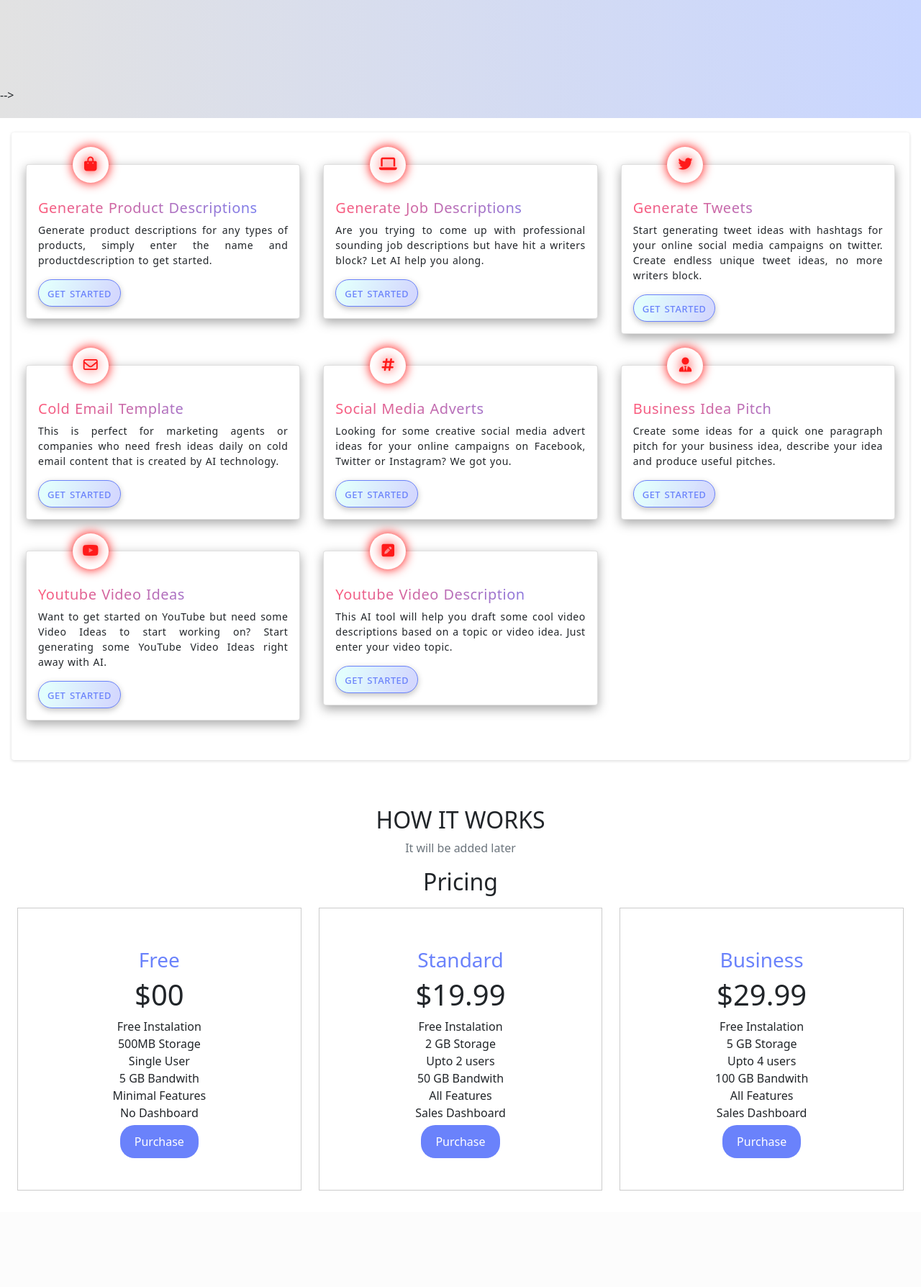
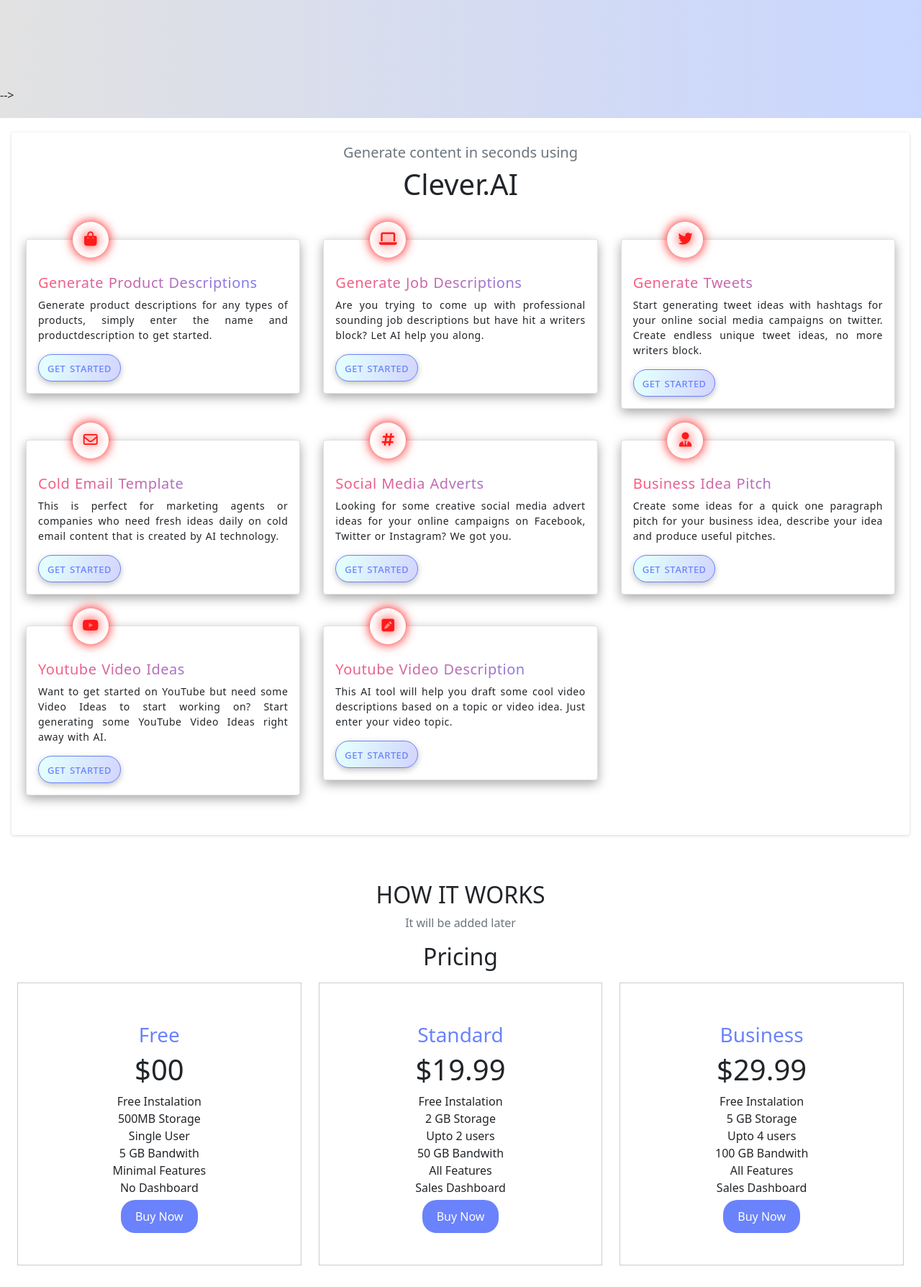
Before and after one commit to sukhendu02/Clever.Ai, a Flask app: page /dashboard in a window 1280 px wide. Shown: the part 636-2424 px from the top of the page at 72% size. Before the commit the page ends 2290 px from the top, so only its background shows below. Run offline with Flask 2, Linux system fonts and the light colour scheme; a user stored in the database is signed in.

Commit message:
Update dashboard.html

```diff
--- a/templates/dashboard.html
+++ b/templates/dashboard.html
@@ -17,13 +17,27 @@
 
     </style>
 </head>
+<body>
 
-<body>
-<div class="overlay">
-    <div class="svg-container">
-    <svg xmlns="http://www.w3.org/2000/svg" viewBox="0 0 1440 320"><path fill="#c9d6ff" fill-opacity="1" d="M0,128L48,128C96,128,192,128,288,144C384,160,480,192,576,202.7C672,213,768,203,864,176C960,149,1056,107,1152,96C1248,85,1344,107,1392,117.3L1440,128L1440,0L1392,0C1344,0,1248,0,1152,0C1056,0,960,0,864,0C768,0,672,0,576,0C480,0,384,0,288,0C192,0,96,0,48,0L0,0Z"></path></svg>
+   <!-- BACKGROUND SVG WAVES STARTED -->
+
+  <div class="overlay">
+    <div class="custom-shape-divider-bottom-1667160440">
+      <svg data-name="Layer 1" xmlns="http://www.w3.org/2000/svg" viewBox="0 0 1200 120" preserveAspectRatio="none">
+          <path d="M0,0V46.29c47.79,22.2,103.59,32.17,158,28,70.36-5.37,136.33-33.31,206.8-37.5C438.64,32.43,512.34,53.67,583,72.05c69.27,18,138.3,24.88,209.4,13.08,36.15-6,69.85-17.84,104.45-29.34C989.49,25,1113-14.29,1200,52.47V0Z" opacity=".25" class="shape-fill"></path>
+          <path d="M0,0V15.81C13,36.92,27.64,56.86,47.69,72.05,99.41,111.27,165,111,224.58,91.58c31.15-10.15,60.09-26.07,89.67-39.8,40.92-19,84.73-46,130.83-49.67,36.26-2.85,70.9,9.42,98.6,31.56,31.77,25.39,62.32,62,103.63,73,40.44,10.79,81.35-6.69,119.13-24.28s75.16-39,116.92-43.05c59.73-5.85,113.28,22.88,168.9,38.84,30.2,8.66,59,6.17,87.09-7.5,22.43-10.89,48-26.93,60.65-49.24V0Z" opacity=".5" class="shape-fill"></path>
+          <path d="M0,0V5.63C149.93,59,314.09,71.32,475.83,42.57c43-7.64,84.23-20.12,127.61-26.46,59-8.63,112.48,12.24,165.56,35.4C827.93,77.22,886,95.24,951.2,90c86.53-7,172.46-45.71,248.8-84.81V0Z" class="shape-fill"></path>
+      </svg>
   </div>
+    <!-- <div class="svg-container"> -->
+    <!-- <svg xmlns="http://www.w3.org/2000/svg" viewBox="0 0 1440 320"><path fill="#c9d6ff" fill-opacity="1" d="M0,128L48,128C96,128,192,128,288,144C384,160,480,192,576,202.7C672,213,768,203,864,176C960,149,1056,107,1152,96C1248,85,1344,107,1392,117.3L1440,128L1440,0L1392,0C1344,0,1248,0,1152,0C1056,0,960,0,864,0C768,0,672,0,576,0C480,0,384,0,288,0C192,0,96,0,48,0L0,0Z"></path></svg> -->
+  <!-- </div> -->
   </div>
+
+ <!-- BACKGROUND SVG WAVES END -->
+
+
+  <!-- NAVBAR STARTED -->
 
 
 <nav class="navbar navbar-expand-lg">
@@ -35,7 +49,7 @@
     <div class="collapse navbar-collapse" id="navbarNav">
       <ul class="navbar-nav ">
         <li class="nav-item">
-          <a class="nav-link"  href="/dashboard">Home</a>
+          <a class="nav-link"  href="#">Home</a>
         </li>
         <li class="nav-item">
           <a class="nav-link" href="#working">How it Works?</a>
@@ -47,30 +61,36 @@
           <a class="nav-link" href="#">About Us</a>
         </li>
         <li class="nav-item">
-          <a class="nav-link" href="/login">Login</a>
+          <a class="nav-link" href="#">Login</a>
         </li>
         <li class="nav-item">
-          <a class="nav-link" id="register-btn-home" href="/register">Register</a>
+          <a class="nav-link" id="register-btn-home" href="#">Register</a>
         </li>
 
       </ul>
     </div>
   </div>
 </nav>
+<!-- NAVBAR ENDS -->
+
 
 
 <div class="section-1-landing">
 
-  <div class="img-container">
-  <!-- <img src="./Project_69-07-removebg-preview.png" alt="img" width="450px" height="300px"> -->
+  <div class="img-container text-center" >
+      <img class="main-img" src="./intro.png" alt="img" width="420px" height="350px">
+
 </div>
   <div class="section-1-text">
-  <h1>Clever.AI</h1>
-  <h3>Automation Tool</h3>
+  <h1 id="brand-heading">Clever.AI</h1>
+  <h3 id="brand-tagline mt-2">Automation Tool</h3>
   <br>
-  <h6 class="fw-bold" style="width: 40%;">Generate contet that helps you and your bussiness grow using</h6>
+  <h6 class="brand-title-desc text-secondary " >Generate contet that helps you and your bussiness grow.</h6>
 <br>
-
+  <div class="two-btns-container">
+    <button class="btns-section-1" id="get-started-btn">Get Started</button>
+    <button class="btns-section-1" id="contact-btn-landing">Contact Us</button>
+  </div>
 
 </div>
 
@@ -99,6 +119,11 @@
    -->
 
     <div class="items-card-container p-3 rounded mt-4">
+
+      <h5 class="text-center text-secondary">
+        Generate content in seconds using </h5>
+      <h1 class="above-cards-heading text-center mb-4">Clever.AI </h1>
+
       <div class="row ">
 
         <div class="above-cards-section text-center mb-4">
@@ -251,7 +276,7 @@
 
   </main>
 
-
+<!-- HOW IT WORKS SECTION -->
 
   <div class="container-fluid mt-5">
     <div class="working-section" id="working">
@@ -263,7 +288,7 @@
     </div>
   </div>
 
-
+<!-- PRICING SECTION -->
 <div class="container-fluid">
 
   <h2 class="text-center mb-3 mt-3">Pricing</h2>
@@ -284,7 +309,7 @@
     </ul>
     </div>
     <div class="plan-button">
-    <a href="#" class="purchase-btn">Purchase</a>
+    <a href="#" class="purchase-btn">Buy Now</a>
     </div>
     </div>
     </div>
@@ -305,7 +330,7 @@
     </ul>
     </div>
     <div class="plan-button">
-    <a href="#" class="purchase-btn">Purchase</a>
+    <a href="#" class="purchase-btn">Buy Now</a>
     </div>
     </div>
     </div>
@@ -326,7 +351,7 @@
     </ul>
     </div>
     <div class="plan-button">
-    <a href="#" class="purchase-btn">Purchase</a>
+    <a href="#" class="purchase-btn">Buy Now</a>
     </div>
     </div>
     </div>
@@ -340,11 +365,5 @@
   <script src="https://cdn.jsdelivr.net/npm/@popperjs/core@2.11.6/dist/umd/popper.min.js" integrity="sha384-oBqDVmMz9ATKxIep9tiCxS/Z9fNfEXiDAYTujMAeBAsjFuCZSmKbSSUnQlmh/jp3" crossorigin="anonymous"></script>
   <script src="https://cdn.jsdelivr.net/npm/bootstrap@5.2.2/dist/js/bootstrap.min.js" integrity="sha384-IDwe1+LCz02ROU9k972gdyvl+AESN10+x7tBKgc9I5HFtuNz0wWnPclzo6p9vxnk" crossorigin="anonymous"></script>
 
-
-
-
-<a href="{{url_for('logout')}}">Press here to logout</a>
-
 </body>
-
 </html>
```
